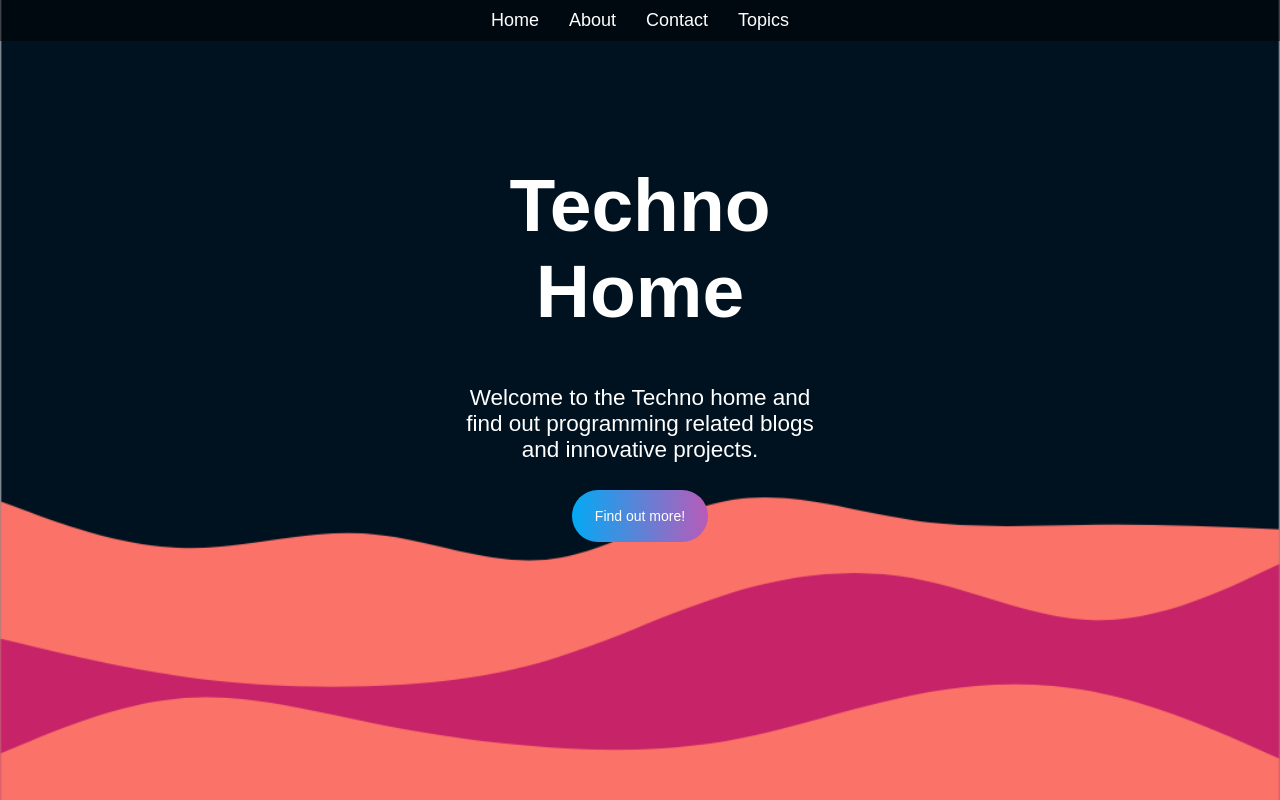
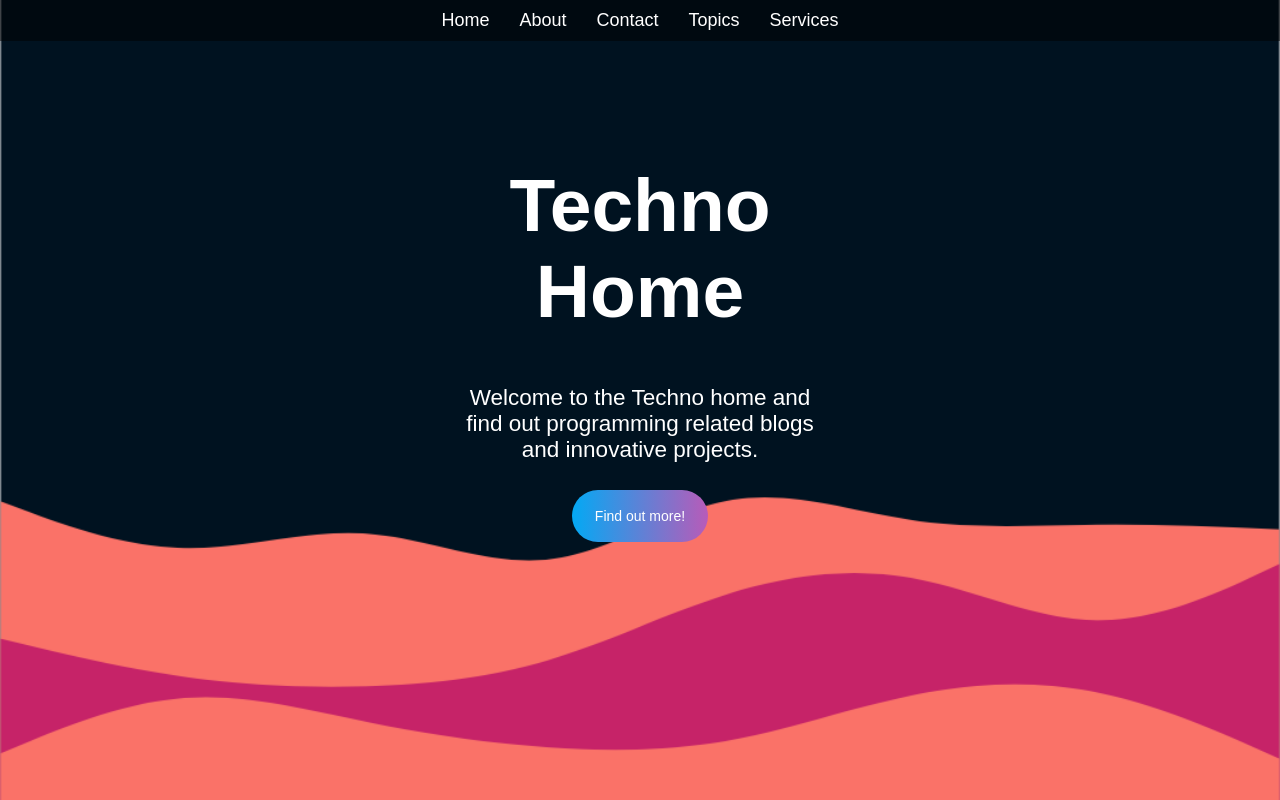
Before and after one commit to Kathan190/Blog, a Django app: page / in a window 1280 px wide. Run offline with Django 5.2, Linux system fonts and the light colour scheme.

```diff
--- a/Home/templates/index.html
+++ b/Home/templates/index.html
@@ -15,6 +15,7 @@
                     <li><a href="#">About</a></li>
                     <li><a href="#">Contact</a></li>
                     <li><a href="#">Topics</a></li>
+                    <li><a href="#">Services</a></li>
                 </ul>
             </nav>
             <div class="intro">
@@ -25,5 +26,10 @@
             <img src="{% static 'image/profile.png' %}" alt="background-image">
         </div>
         <!-- Header code end -->
+        <!--About section code -->
+
+        <!-- About section code -->
+
+
     </body>
 </html>
```
Also changed, not shown: Home/static/css/index.css (line endings or trailing spaces).
